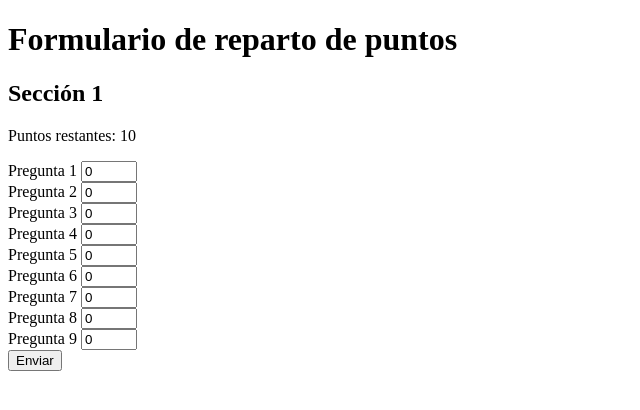
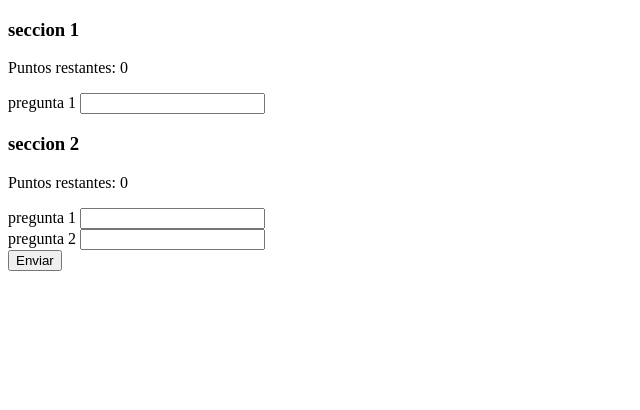
Before and after one commit to Galindo-lab/team-work-demo, a Django app: template teamworkdemo/teamwork/templates/form.html in a window 1280 px wide. Shown: the top 410 px of the page, without its empty margins (0-640 px from the left). Run offline with Django 4.2, Linux system fonts and the light colour scheme; the template is opened without the code that fills it, so the values that code supplies are empty.

Commit message:
generacion del formulario implementada

```diff
--- /dev/null
+++ b/teamworkdemo/teamwork/static/scripts/form/form.js
@@ -0,0 +1,121 @@
+
+new Vue({
+    delimiters: ['[[', ']]'],
+    el: '#Belbin',
+    data: {
+        // Estructura del formulario
+        sections: [
+            {
+                title: "seccion 1",
+                totalPoints: 0,
+                questions: [
+                    {
+                        label: "pregunta 1",
+                        for: "",
+                        points: 0,
+                    },
+                ]
+            },
+            {
+                title: "seccion 2",
+                totalPoints: 0,
+                questions: [
+                    {
+                        label: "pregunta 1",
+                        for: "",
+                        points: 0,
+                    },
+                    {
+                        label: "pregunta 2",
+                        for: "",
+                        points: 0,
+                    },
+                ]
+            },
+            // agregar las secciones faltantes...
+        ]
+    },
+    methods: {
+        submitForm(event) {
+            // acciones cuando se presiona aceptar
+            event.preventDefault();
+            console.log(this.sections);
+        }
+    },
+    watch: {
+
+    }
+})
+
+
+
+
+
+
+
+
+
+// const csrfToken = '{{ csrf_token }}';
+
+// const data = {
+//     name: 'John Doe',
+//     age: 25,
+// };
+
+
+// new Vue({
+//     delimiters: ['[[', ']]'],
+//     el: '#app',
+//     data: {
+//         sections: [
+//             {
+//                 title: 'Sección 1',
+//                 questions: [
+//                     { label: 'Pregunta 1', points: 0 },
+//                     { label: 'Pregunta 2', points: 0 },
+//                     { label: 'Pregunta 3', points: 0 },
+//                     { label: 'Pregunta 4', points: 0 },
+//                     { label: 'Pregunta 5', points: 0 },
+//                     { label: 'Pregunta 6', points: 0 },
+//                     { label: 'Pregunta 7', points: 0 },
+//                     { label: 'Pregunta 8', points: 0 },
+//                     { label: 'Pregunta 9', points: 0 }
+//                 ],
+//                 remainingPoints: 10,
+//                 totalPoints: 0
+//             },
+//         ]
+//     },
+//     methods: {
+//         submitForm() {
+//             // Validar que la suma de los puntos sea igual a 10 en cada sección
+//             for (const section of this.sections) {
+//                 const sectionPoints = section.questions.reduce((sum, question) => sum + parseInt(question.points), 0);
+
+//                 if (sectionPoints !== 10) {
+//                     alert(`La suma de los puntos en la sección "${section.title}" debe ser igual a 10.`);
+//                     return;
+//                 }
+//             }
+
+//             // Enviar los datos del formulario
+//             const formData = {
+//                 sections: this.sections
+//             };
+
+//             // Aquí puedes realizar una solicitud a tu backend (por ejemplo, enviar los datos a Django)
+//             console.log(formData);
+//         }
+//     },
+//     watch: {
+//         sections: {
+//             handler(newSections) {
+//                 for (const section of newSections) {
+//                     section.remainingPoints = 10 - section.questions.reduce((sum, question) => sum + parseInt(question.points), 0);
+//                     section.totalPoints = section.questions.reduce((sum, question) => sum + parseInt(question.points), 0);
+//                 }
+//             },
+//             deep: true
+//         }
+//     }
+// });
--- a/teamworkdemo/teamwork/templates/form.html
+++ b/teamworkdemo/teamwork/templates/form.html
@@ -9,13 +9,49 @@
     <title>Document</title>
 
     <script src="{% static 'scripts/vue/vue.js' %}"></script>
-    {% comment %} <script src="{% static 'data/belbin_data.json' %}"></script> {% endcomment %}
 </head>
 <body>
     {% block content %}
 
-        {% if not belbin_form.exists %}
-            <div id="app">
+    {% if not belbin_form.exists %}
+
+      <form id="Belbin" @submit="submitForm">
+        {% comment %}
+          Formulario de belbin, el fomato con '[[]]' es de vue, se puede
+          revisar el formato de abajo para mas informacion
+        {% endcomment %}
+        <div v-for="section in sections" :key="section.id">
+          <h3>[[ section.title ]]</h3>
+          <p>Puntos restantes: [[ section.totalPoints ]]</p>
+          <div v-for="question in section.questions" :key="question.id">
+            <label>[[ question.label ]]</label>
+            <input type="number" v-model.number="question.answer">
+          </div>
+        </div>
+
+        <button type="submit">Enviar</button>
+      </form>
+
+      {% comment %}
+        Aqui esta la lógica del formulario
+      {% endcomment %}
+      <script src="{% static 'scripts/form/form.js' %}"></script>
+
+    {% else %}
+
+      Ya haz resuelto este formulario...
+
+    {% endif %}
+
+    {% endblock content %}
+
+</body>
+</html>
+
+
+
+
+            {% comment %} <div id="app">
                 <h1>Formulario de reparto de puntos</h1>
 
                 <form @submit.prevent="submitForm">
@@ -35,91 +71,4 @@
 
                     <button type="submit">Enviar</button>
                 </form>
-
-
-            </div>
-
-            <script>
-                const csrfToken = '{{ csrf_token }}';
-
-                const data = {
-                    name: 'John Doe',
-                    age: 25,
-                };
-
-
-                new Vue({
-                delimiters: ['[[', ']]'],
-                  el: '#app',
-                  data: {
-                    sections: [
-                      {
-                        title: 'Sección 1',
-                        questions: [
-                          { label: 'Pregunta 1', points: 0 },
-                          { label: 'Pregunta 2', points: 0 },
-                          { label: 'Pregunta 3', points: 0 },
-                          { label: 'Pregunta 4', points: 0 },
-                          { label: 'Pregunta 5', points: 0 },
-                          { label: 'Pregunta 6', points: 0 },
-                          { label: 'Pregunta 7', points: 0 },
-                          { label: 'Pregunta 8', points: 0 },
-                          { label: 'Pregunta 9', points: 0 }
-                        ],
-                        remainingPoints: 10,
-                        totalPoints: 0
-                      },
-                    ]
-                  },
-                  methods: {
-                    submitForm() {
-                      // Validar que la suma de los puntos sea igual a 10 en cada sección
-                      for (const section of this.sections) {
-                        const sectionPoints = section.questions.reduce((sum, question) => sum + parseInt(question.points), 0);
-
-                        if (sectionPoints !== 10) {
-                          alert(`La suma de los puntos en la sección "${section.title}" debe ser igual a 10.`);
-                          return;
-                        }
-                      }
-
-                      // Enviar los datos del formulario
-                      const formData = {
-                        sections: this.sections
-                      };
-
-                      // Aquí puedes realizar una solicitud a tu backend (por ejemplo, enviar los datos a Django)
-                      console.log(formData);
-                    }
-                  },
-                  watch: {
-                    sections: {
-                      handler(newSections) {
-                        for (const section of newSections) {
-                          section.remainingPoints = 10 - section.questions.reduce((sum, question) => sum + parseInt(question.points), 0);
-                          section.totalPoints = section.questions.reduce((sum, question) => sum + parseInt(question.points), 0);
-                        }
-                      },
-                      deep: true
-                    }
-                  }
-                });
-              </script>
-
-            {% comment %} <form method="post">
-                {% csrf_token %}
-
-                {{ form }}
-
-                <button>Log in</button>
-            </form> {% endcomment %}
-
-
-        {% else %}
-            Ya haz resuelto este formulario...
-        {% endif %}
-
-    {% endblock content %}
-
-</body>
-</html>
+            </div> {% endcomment %}
```
